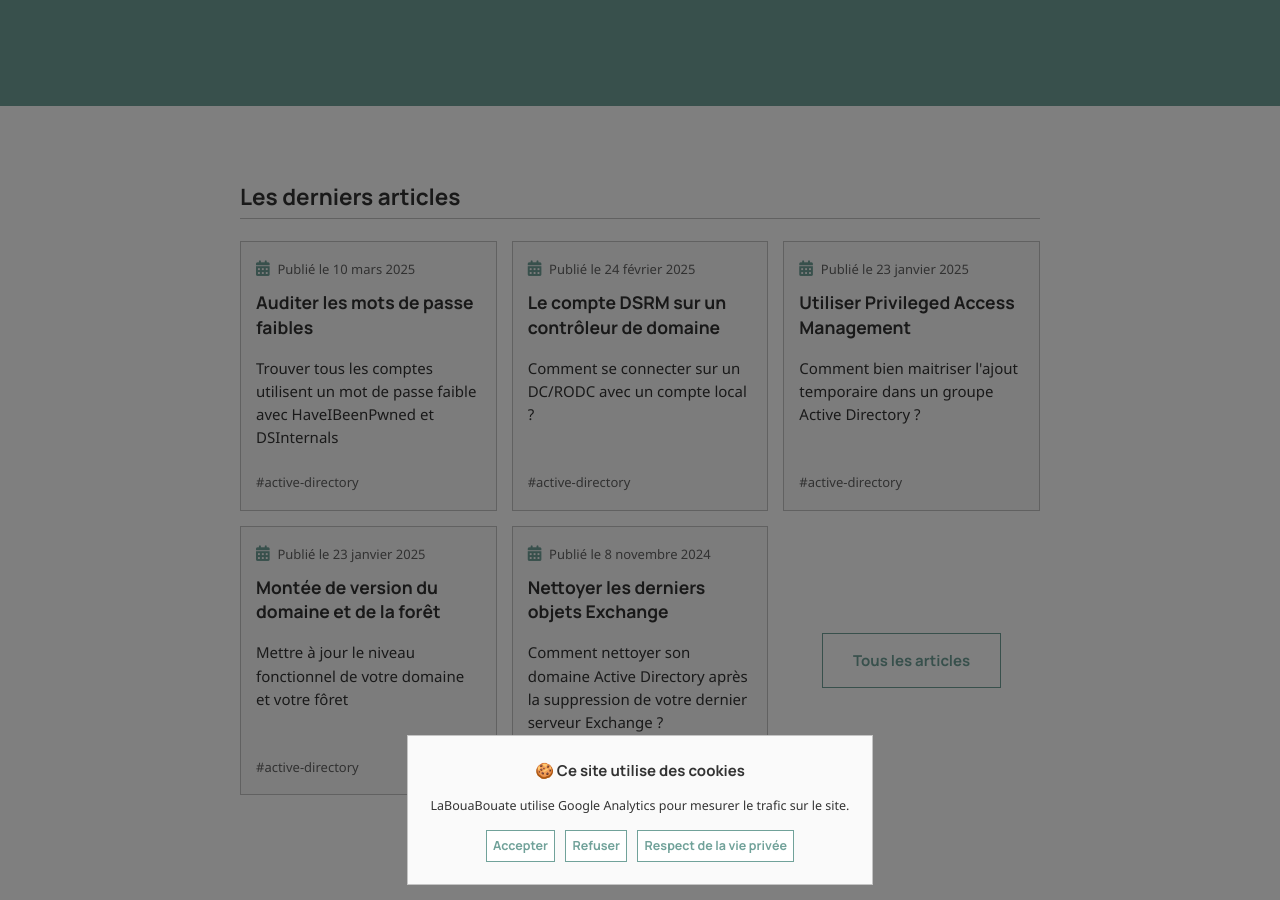
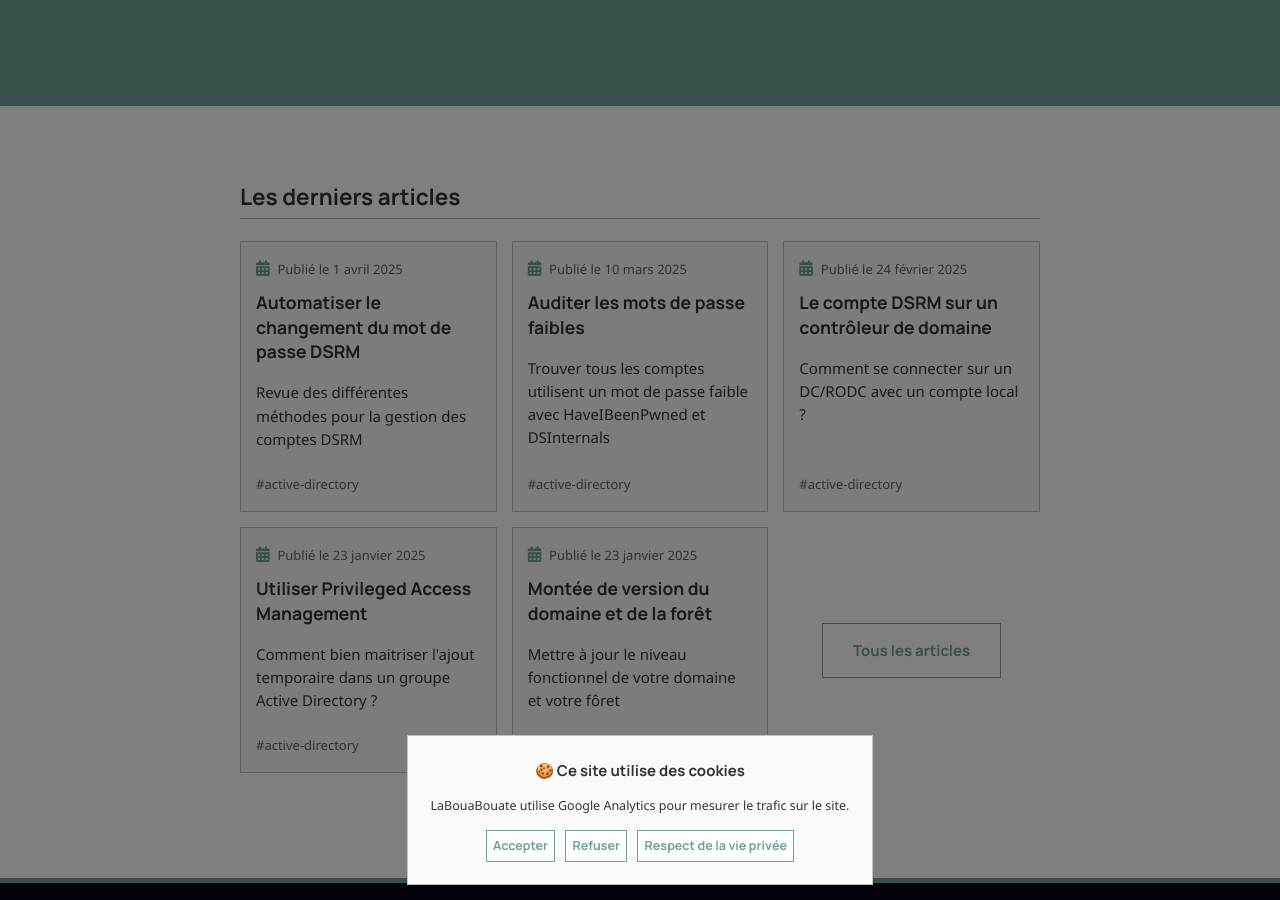
Before and after one commit to leobouard/leobouard.github.io, a Jekyll site: the page built from _pages/index.html, in a window 1280 px wide and 900 px high, scrolled down 522 px. Built offline with Jekyll 4.4.1, drawn with Linux system fonts in a browser that asks for light colours; nearby versions of some CDN libraries; some web fonts are replaced.

Commit message:
Publication du nouvel article

```diff
--- a/_drafts/2025-03-26-rotation-mdp-dsrm.md
+++ b/_posts/2025-04-01-rotation-mdp-dsrm.md
@@ -1,6 +1,6 @@
 ---
 title: "Automatiser le changement du mot de passe DSRM"
-description: "Cet objet s'auto-détruira dans 3, 2, 1..."
+description: "Revue des différentes méthodes pour la gestion des comptes DSRM"
 tags: active-directory
 listed: true
 ---
```
